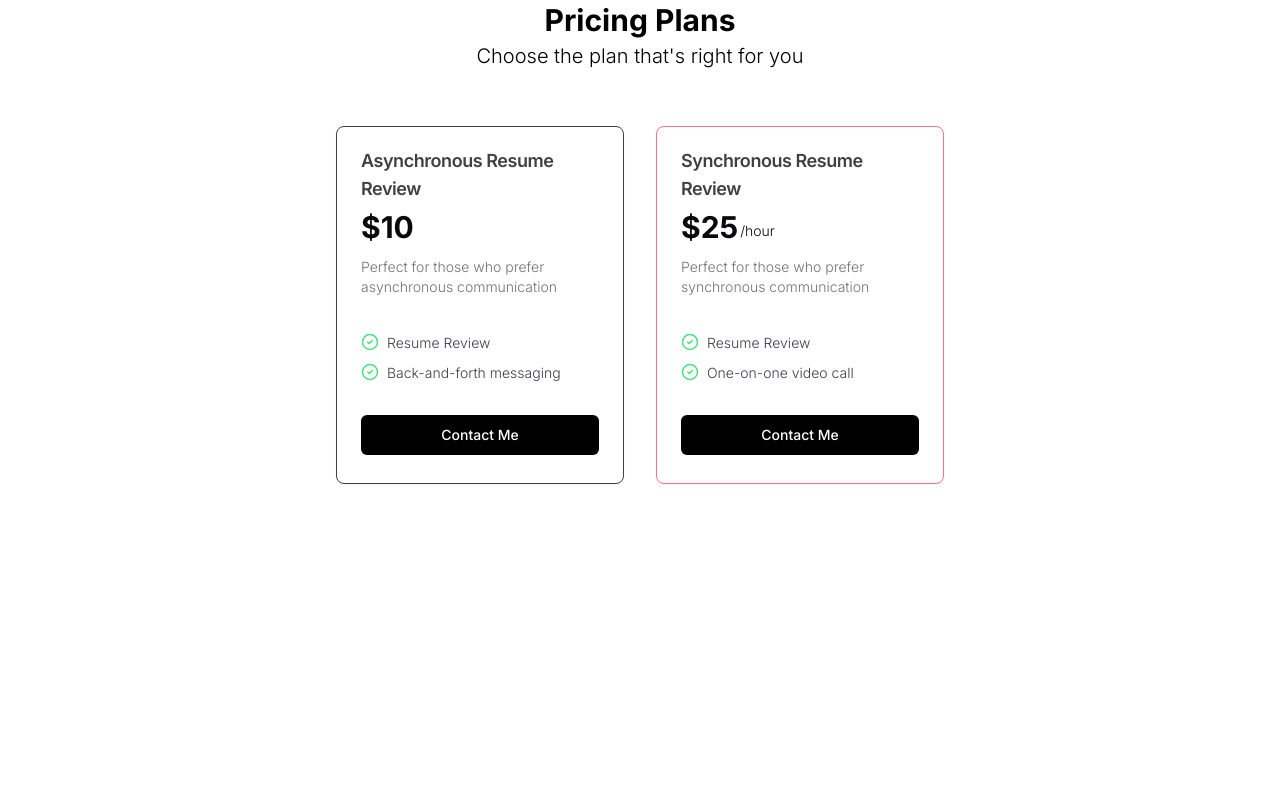
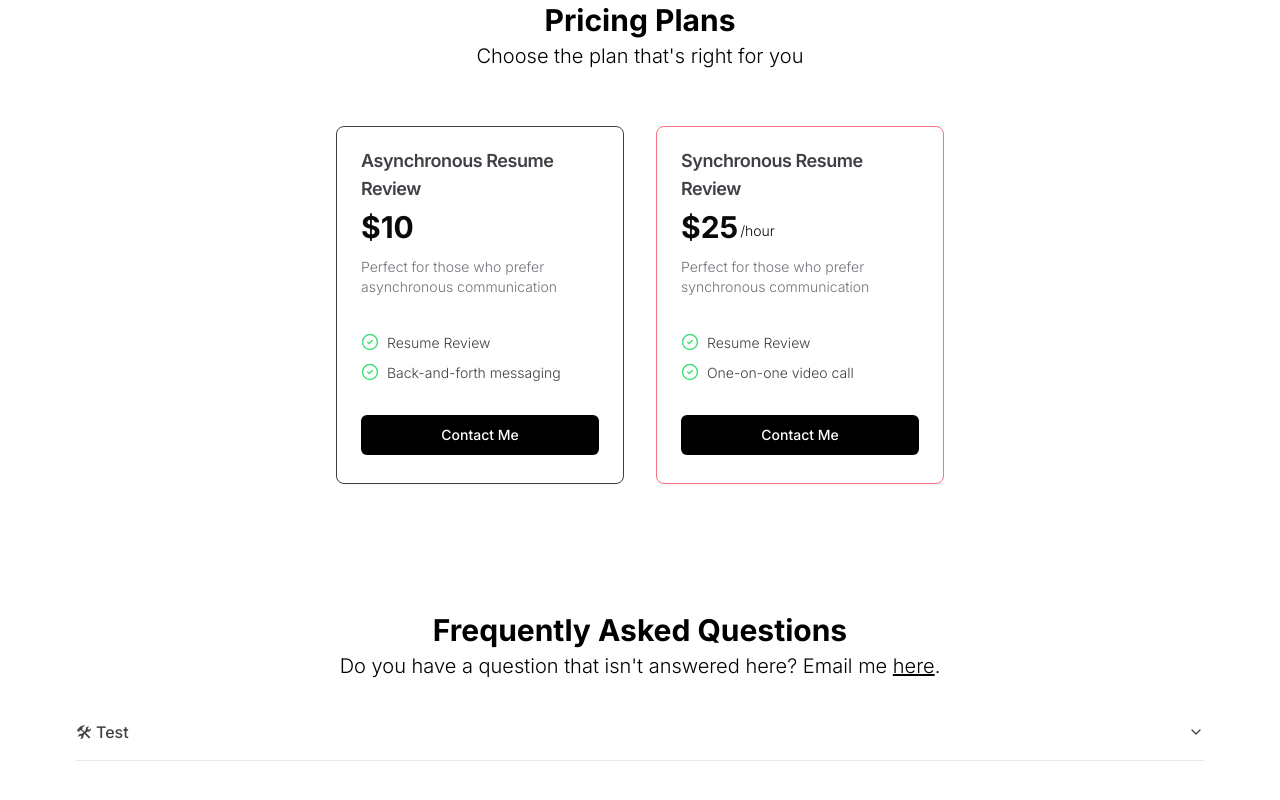
Before and after one commit to ramirezfernando/tech-resume-services, a Next.js app: page / in a window 1280 px wide. Shown: the part 1895-2695 px from the top of the page. Before the commit the page ends 2411 px from the top, so only its background shows below. Built offline with nearby package versions, Linux system fonts and the light colour scheme.

Commit message:
feat: add faqs

```diff
--- a/package.json
+++ b/package.json
@@ -9,6 +9,7 @@
     "lint": "next lint"
   },
   "dependencies": {
+    "@radix-ui/react-accordion": "^1.1.2",
     "@radix-ui/react-avatar": "^1.0.4",
     "@radix-ui/react-slot": "^1.0.2",
     "class-variance-authority": "^0.7.0",
--- a/src/app/page.tsx
+++ b/src/app/page.tsx
@@ -5,6 +5,8 @@ import CompanyGrid from "../components/CompanyGrid";
 import Testimonials from "../components/Testimonials";
 import { testimonials } from "../data/data";
 import Pricing from "../components/Pricing";
+import FAQs from "../components/FAQs";
+
 export default function Page() {
   return (
     <main id="home">
@@ -26,8 +28,12 @@ export default function Page() {
         <Testimonials testimonials={testimonials} />
       </div>
 
-      <div id="pricing" className="container">
+      <div id="pricing" className="container pb-20">
         <Pricing />
+      </div>
+
+      <div id="faq" className="container pb-40">
+        <FAQs />
       </div>
     </main>
   );
--- /dev/null
+++ b/src/components/FAQs.tsx
@@ -0,0 +1,41 @@
+"use client";
+
+import React, { ReactNode } from "react";
+import {
+  Accordion,
+  AccordionContent,
+  AccordionItem,
+  AccordionTrigger,
+} from "./ui/accordion"
+
+const FAQsHeader = ({ title, subtitle }: { title: string; subtitle: ReactNode }) => (
+  <section className="text-center">
+    <h2 className="text-3xl font-bold">{title}</h2>
+    <p className="text-xl pt-1">{subtitle}</p>
+    <br />
+  </section>
+)
+
+export default function FAQs() {
+  return (
+    <section className="w-full py-4 font-light">
+      <FAQsHeader title="Frequently Asked Questions"
+      subtitle={(<span>
+        Do you have a question that isn't answered here? Email me  <a className="underline" href="mailto:ramirez.fernando2003@gmail.com">here</a>.
+      </span>)}/>
+
+      <div className="mx-auto lg:max-w-6xl px-3 font-light text-[#444240]">
+
+      <Accordion type="single" collapsible className="w-full">
+      <AccordionItem value="item-1">
+        <AccordionTrigger>🛠 Test</AccordionTrigger>
+        <AccordionContent>
+          This is a test
+        </AccordionContent>
+      </AccordionItem>
+    </Accordion>
+
+      </div>
+    </section>
+  );
+}
--- a/src/components/Testimonials.tsx
+++ b/src/components/Testimonials.tsx
@@ -33,7 +33,7 @@ export default function Testimonials({
   testimonials,
 }: TestimonialSliderCardProps) {
   return (
-    <section className="w-full py-4">
+    <section className="w-full py-4 font-light">
       <TestimonialHeader title="Testimonials" subtitle="What people I've helped have to say" />
 
       <div className="mx-auto lg:max-w-6xl px-3 font-light">
--- /dev/null
+++ b/src/components/ui/accordion.tsx
@@ -0,0 +1,58 @@
+"use client"
+
+import * as React from "react"
+import * as AccordionPrimitive from "@radix-ui/react-accordion"
+import { ChevronDown } from "lucide-react"
+
+import { cn } from "@/src/lib/utils"
+
+const Accordion = AccordionPrimitive.Root
+
+const AccordionItem = React.forwardRef<
+  React.ElementRef<typeof AccordionPrimitive.Item>,
+  React.ComponentPropsWithoutRef<typeof AccordionPrimitive.Item>
+>(({ className, ...props }, ref) => (
+  <AccordionPrimitive.Item
+    ref={ref}
+    className={cn("border-b", className)}
+    {...props}
+  />
+))
+AccordionItem.displayName = "AccordionItem"
+
+const AccordionTrigger = React.forwardRef<
+  React.ElementRef<typeof AccordionPrimitive.Trigger>,
+  React.ComponentPropsWithoutRef<typeof AccordionPrimitive.Trigger>
+>(({ className, children, ...props }, ref) => (
+  <AccordionPrimitive.Header className="flex">
+    <AccordionPrimitive.Trigger
+      ref={ref}
+      className={cn(
+        "flex flex-1 items-center justify-between py-4 font-medium transition-all hover:underline [&[data-state=open]>svg]:rotate-180",
+        className
+      )}
+      {...props}
+    >
+      {children}
+      <ChevronDown className="h-4 w-4 shrink-0 transition-transform duration-200" />
+    </AccordionPrimitive.Trigger>
+  </AccordionPrimitive.Header>
+))
+AccordionTrigger.displayName = AccordionPrimitive.Trigger.displayName
+
+const AccordionContent = React.forwardRef<
+  React.ElementRef<typeof AccordionPrimitive.Content>,
+  React.ComponentPropsWithoutRef<typeof AccordionPrimitive.Content>
+>(({ className, children, ...props }, ref) => (
+  <AccordionPrimitive.Content
+    ref={ref}
+    className="overflow-hidden text-sm transition-all data-[state=closed]:animate-accordion-up data-[state=open]:animate-accordion-down"
+    {...props}
+  >
+    <div className={cn("pb-4 pt-0", className)}>{children}</div>
+  </AccordionPrimitive.Content>
+))
+
+AccordionContent.displayName = AccordionPrimitive.Content.displayName
+
+export { Accordion, AccordionItem, AccordionTrigger, AccordionContent }
```
Also changed, not shown: 1 other file (tests, documents, lock files or other folders).
